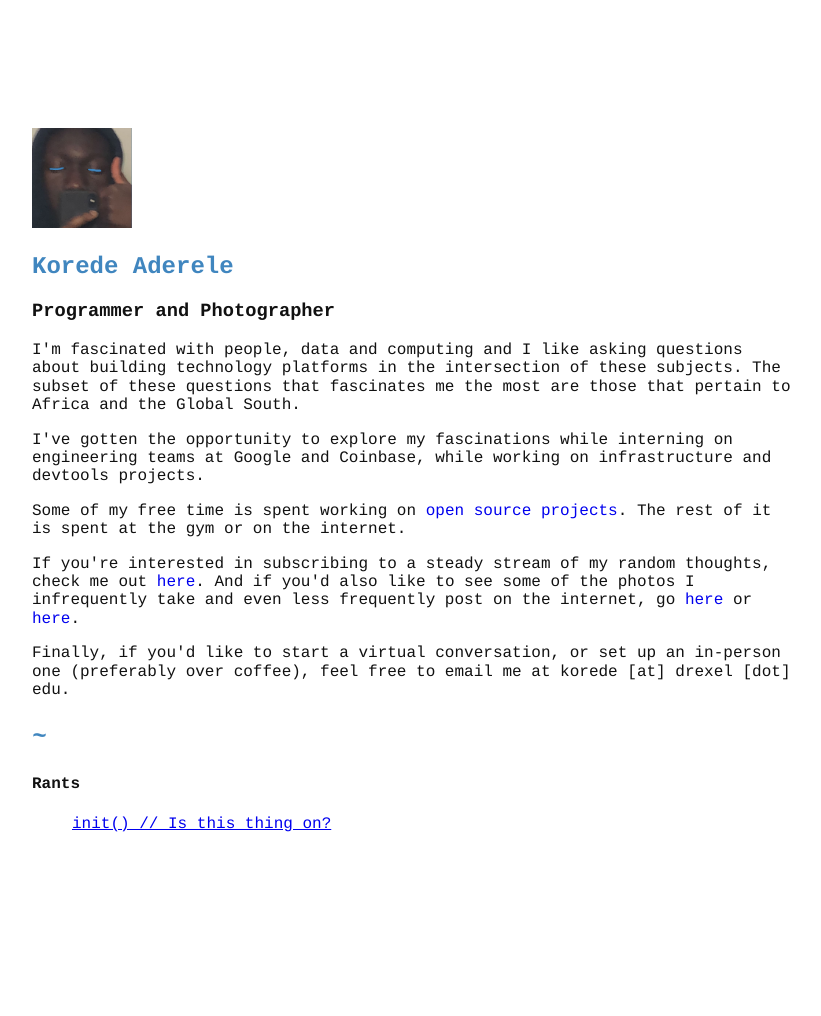
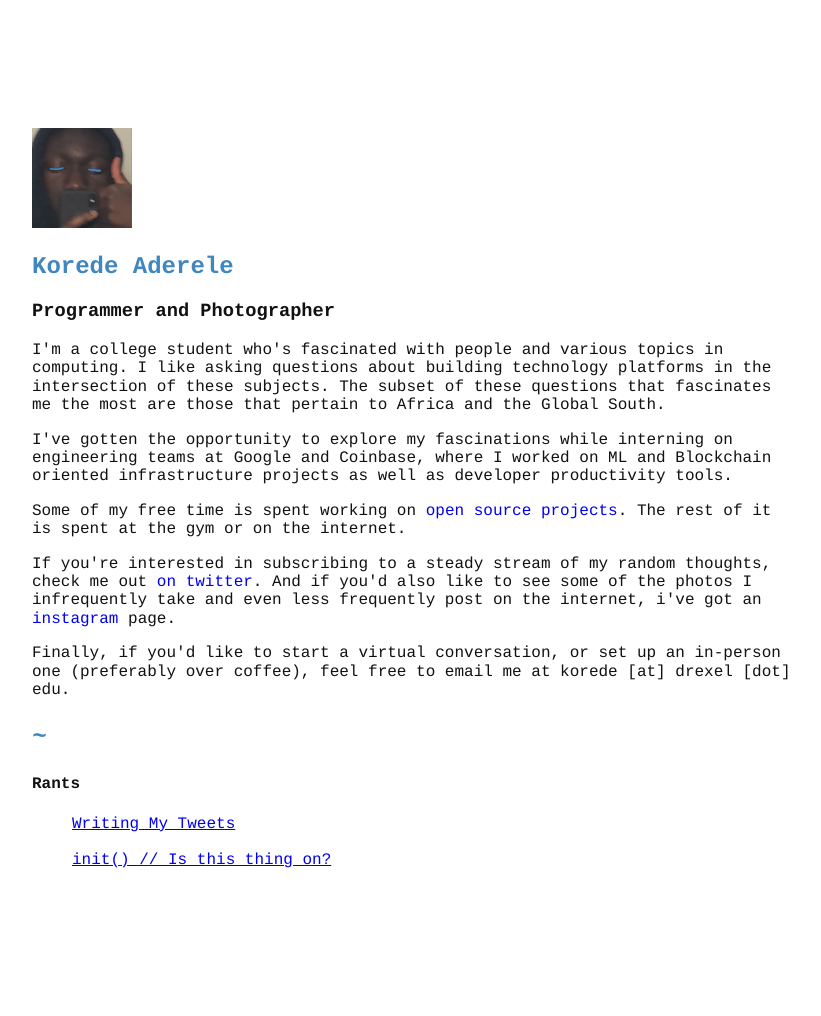
Before and after one commit to Korede-TA/korede-ta.github.io, a Jekyll site: the page built from index.html, in a window 1280 px wide. Shown: the whole page, without its empty margins (96-917 px from the left). Built offline with Jekyll 4.4.1, drawn with Linux system fonts in a browser that asks for light colours; before the commit the page ends 961 px from its top, so only the background shows below that.

Commit message:
new post, general updates

```diff
--- a/_layouts/default.html
+++ b/_layouts/default.html
@@ -26,6 +26,7 @@
 					<li>
 						<a href="{{ post.url }}"> {{ post.title }} </a>
 					</li>
+					<br/>
 				{% endfor %}
 			</ul>
 		</div>
--- a/index.html
+++ b/index.html
@@ -10,20 +10,19 @@ title: Korede's Website
 <h3>Programmer and Photographer</h3>
 
 <p>
-	I'm fascinated with people, data and computing and I like asking questions about building technology platforms in the intersection of these subjects.
+	I'm a college student who's fascinated with people and various topics in computing. I like asking questions about building technology platforms in the intersection of these subjects.
 	The subset of these questions that fascinates me the most are those that pertain to Africa and the Global South.
 </p>
 
 <p>
-	I've gotten the opportunity to explore my fascinations while interning on engineering teams at Google and Coinbase, while working on infrastructure and devtools projects.
+	I've gotten the opportunity to explore my fascinations while interning on engineering teams at Google and Coinbase, where I worked on ML and Blockchain oriented infrastructure projects as well as developer productivity tools.
 </p>
 
 <p>Some of my free time is spent working on <a class="link" href="https://github.com/korede-ta">open source projects</a>. The rest of it is spent at the gym or on the internet.</p>
 
 <p>
-	If you're interested in subscribing to a steady stream of my random thoughts, check me out <a class="link" href="https://twitter.com/korede_ta">here</a>.
-	And if you'd also like to see some of the photos I infrequently take and even less frequently post on the internet, go
-	<a class="link" href="https://500px.com/korede_">here</a> or <a class="link" href="https://instagram.com/korede_aderele">here</a>.
+	If you're interested in subscribing to a steady stream of my random thoughts, check me out <a class="link" href="https://twitter.com/korede_ta">on twitter</a>.
+	And if you'd also like to see some of the photos I infrequently take and even less frequently post on the internet, i've got an <a class="link" href="https://instagram.com/korede_aderele">instagram</a> page.
 </p>
 
 <p>
```
Also changed, not shown: _posts/2018-09-02-writing-my-tweets.md (added, +86 -0 lines).
